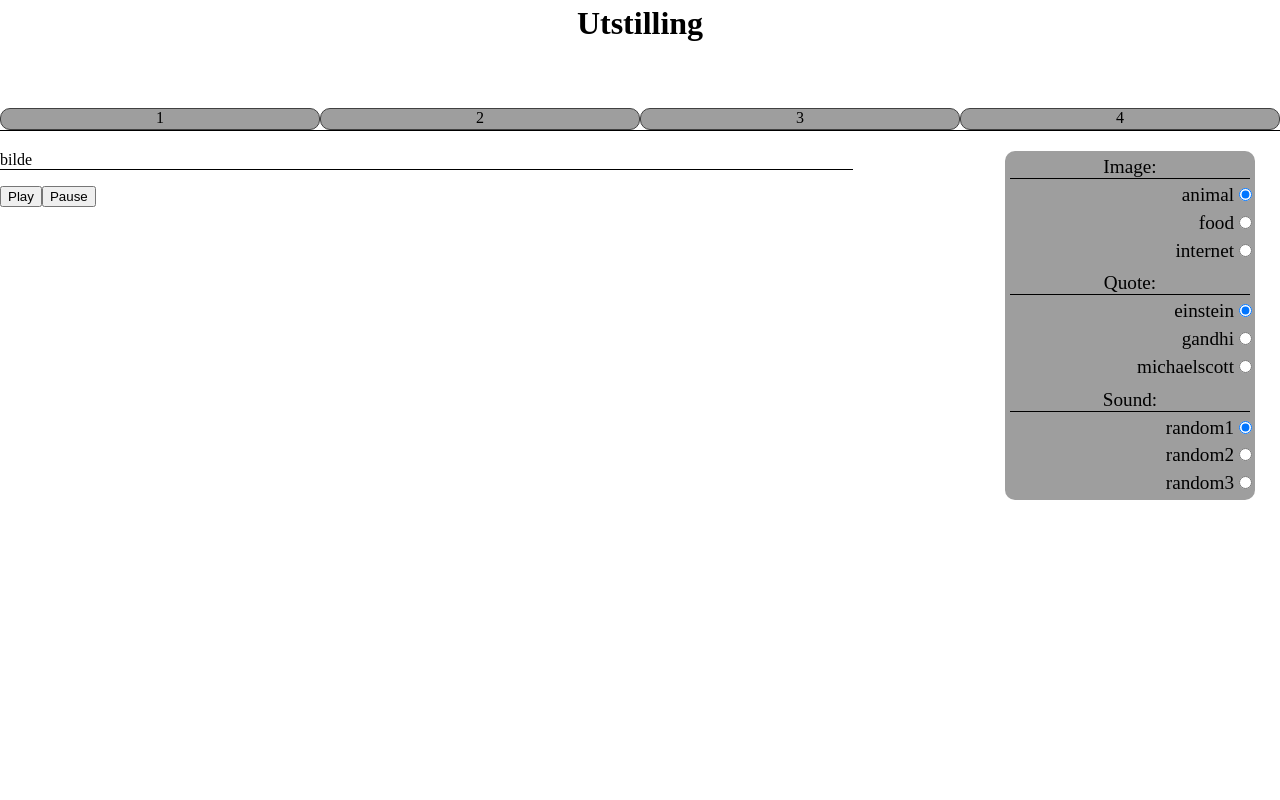
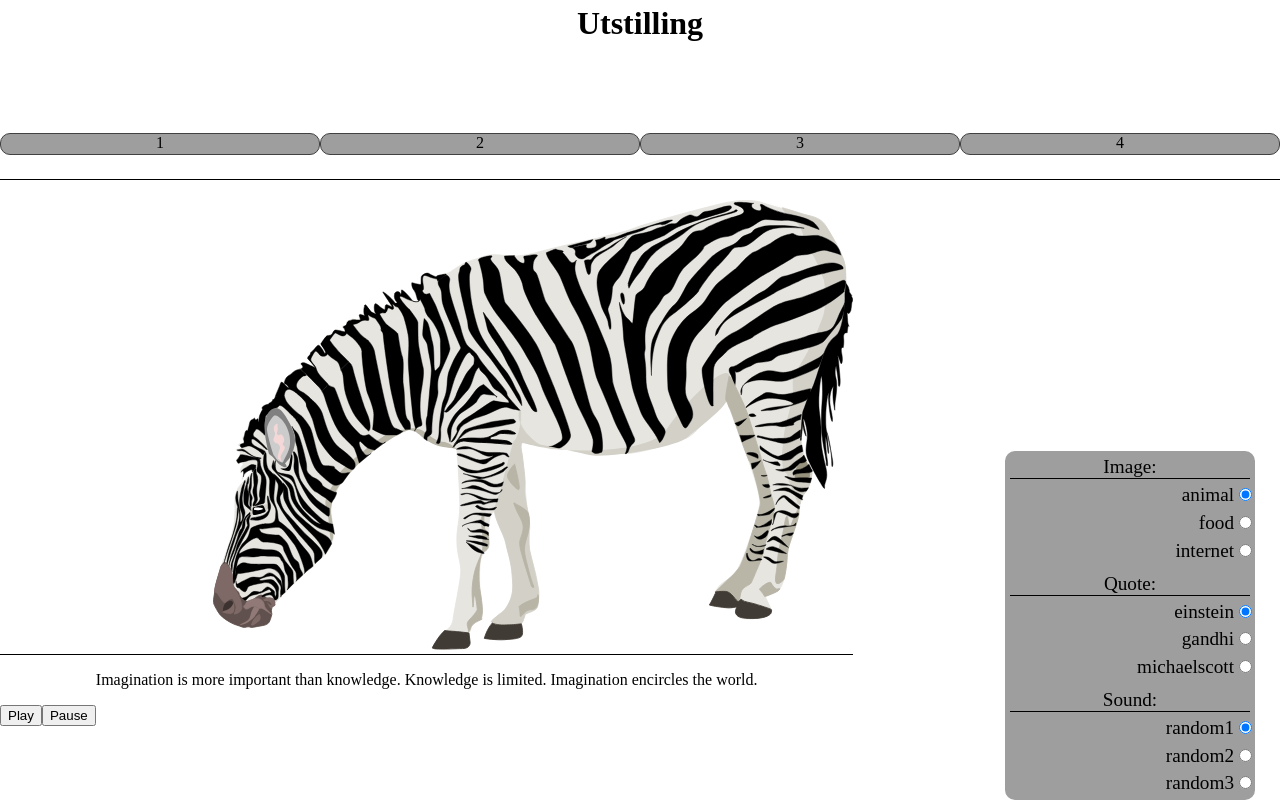
Before and after one commit to IT2810/it2810-webutvikling-h18-prosjekt-2-gruppe--34, a React (Create React App) app: page / in a window 1280 px wide. Built offline with nearby package versions, Linux system fonts and the light colour scheme.

Commit message:
lagt til componentdidmount i app for aa laste mediafiler ved innlasting

```diff
--- a/src/App.css
+++ b/src/App.css
@@ -1,8 +1,13 @@
 /* Mobile first */
+#root {
+  height: 100%;
+}
+
 .App {
   height: 100%;
   display: grid;
   grid-template-columns: 1fr;
+  grid-template-rows: 10% 10% 60% 20%;
   grid-template-areas:
     "header header header header"
     "tabs tabs tabs tabs"
@@ -24,13 +29,14 @@
 
 .media {
   grid-area: media;
+  height: 100%;
 }
 
 .imgBox {
   width: 50%;
   margin-left: auto;
   margin-right: auto;
-  height: 50%; /*Slett denne om quote skal følge bilde i høyde*/
+  height: 70%; /*Slett denne om quote skal følge bilde i høyde*/
 }
 
 svg {
@@ -65,6 +71,14 @@ svg {
   grid-area: cb;
   background-color: #9e9e9e;
   display: grid;
+  position: fixed;
+  bottom: 0;
+  right: 0;
+  left: 0;
+}
+
+.media {
+  height: 80%;
 }
 
 .check_box > div > p {
@@ -104,7 +118,7 @@ div.tabRow > div {
 }
 
 div.tabRow > div:active {
-  background-color: blue;
+  background-color: #1a1a1a;
 }
 
 div.tabRow > div:hover {
@@ -131,6 +145,10 @@ div.tabRow > div:hover {
 
 label > input {
   cursor: pointer;
+}
+
+input[type="radio"] {
+  background: black;
 }
 
 /* Tablet size */
--- a/src/App.js
+++ b/src/App.js
@@ -41,14 +41,7 @@ class App extends Component {
     super();
     this.onMediaClick = this.onMediaClick.bind(this);
     this.tabPicker = this.tabPicker.bind(this);
-
-    /*this.onPicChangeCategory = this.onPicChangeCategory.bind(this); //binder til APP state!*/
   }
-  /*
-  onPicChangeCategory(category) {
-    this.setState({ currentImg: category });
-  }
-*/
 
   onMediaClick(e) {
     if (e.target.name === "img") {
@@ -125,6 +118,12 @@ class App extends Component {
     });
   }
 
+  componentDidMount() {
+    this.loadPicture();
+    this.loadSound();
+    this.loadText();
+  }
+
   render() {
     return (
       <div className="App">
```
